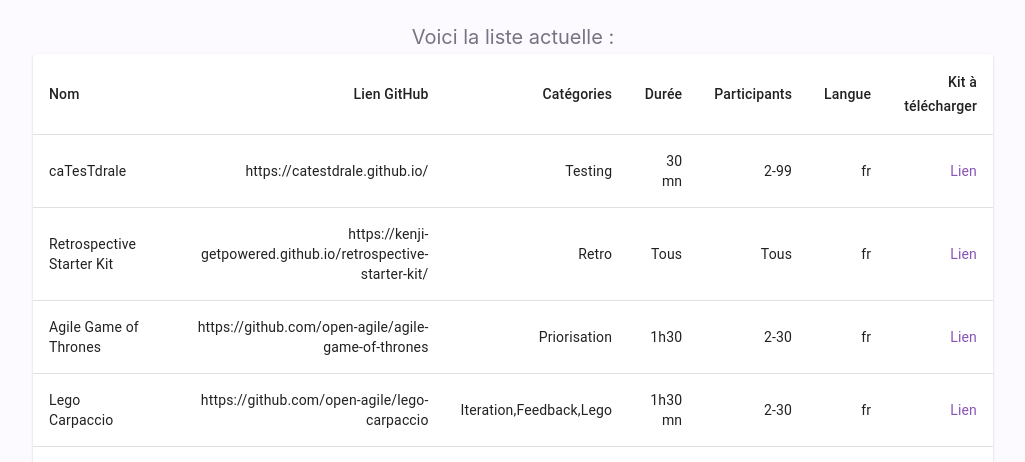
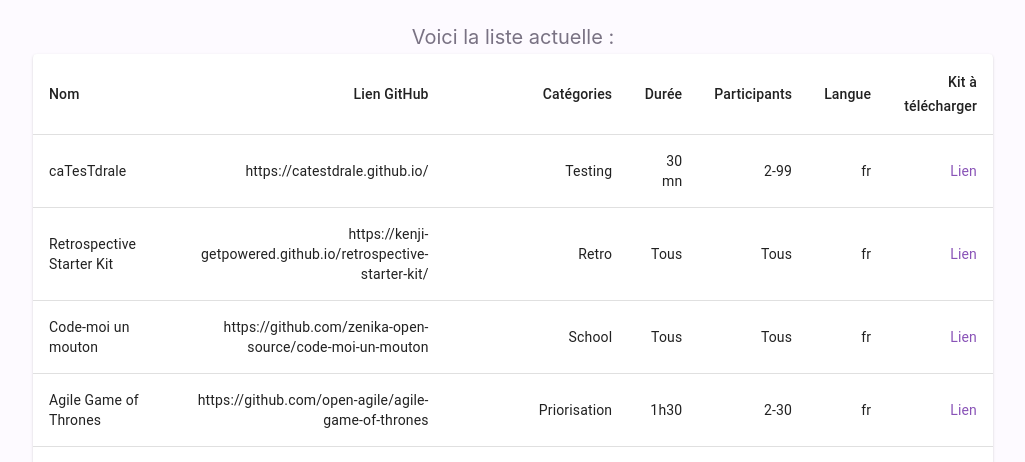
Before and after one commit to open-agile/open-agile.github.io, a Gatsby site: page / in a window 1280 px wide. Shown: the part 338-800 px from the top of the page, without its empty margins (127-1152 px from the left). Built offline with nearby package versions, Linux system fonts and the light colour scheme; Gatsby itself is replaced by a stand-in of ours.

Commit message:
Ajout du site Code-moi un mouton.

```diff
--- a/src/pages/index.js
+++ b/src/pages/index.js
@@ -12,6 +12,7 @@
       const rows = [
         createData('caTesTdrale', 'https://catestdrale.github.io/', 'Testing', '30 mn', '2-99', 'fr', 'https://catestdrale.github.io/chateauCarte.pdf'),
         createData('Retrospective Starter Kit', 'https://kenji-getpowered.github.io/retrospective-starter-kit/', 'Retro', 'Tous', 'Tous', 'fr', 'http://www.filedropper.com/scrum-retrospective-starter-kit'),
+        createData('Code-moi un mouton', 'https://github.com/zenika-open-source/code-moi-un-mouton', 'School', 'Tous', 'Tous', 'fr', 'https://github.com/zenika-open-source/code-moi-un-mouton/tree/master/kit-de-demarrage'),
         createData('Agile Game of Thrones', 'https://github.com/open-agile/agile-game-of-thrones', 'Priorisation', '1h30', '2-30', 'fr', 'https://github.com/open-agile/agile-game-of-thrones/tree/master/long_version_got'),
         createData('Lego Carpaccio', 'https://github.com/open-agile/lego-carpaccio', 'Iteration,Feedback,Lego', '1h30 mn', '2-30', 'fr', 'https://github.com/open-agile/lego-carpaccio'),
         createData('RetroThemez', 'https://github.com/cs91/RetroThemez', 'Retro', 'Tous', 'Tous', 'en', 'https://github.com/cs91/RetroThemez'),
```
